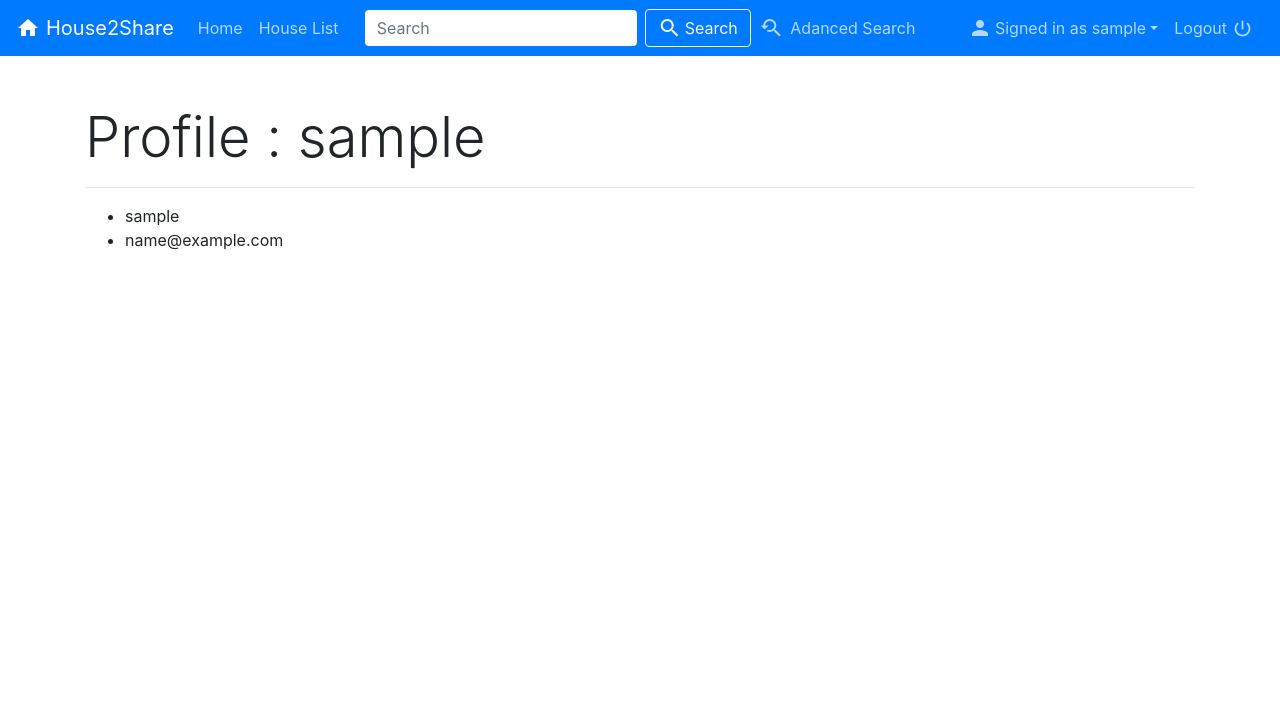
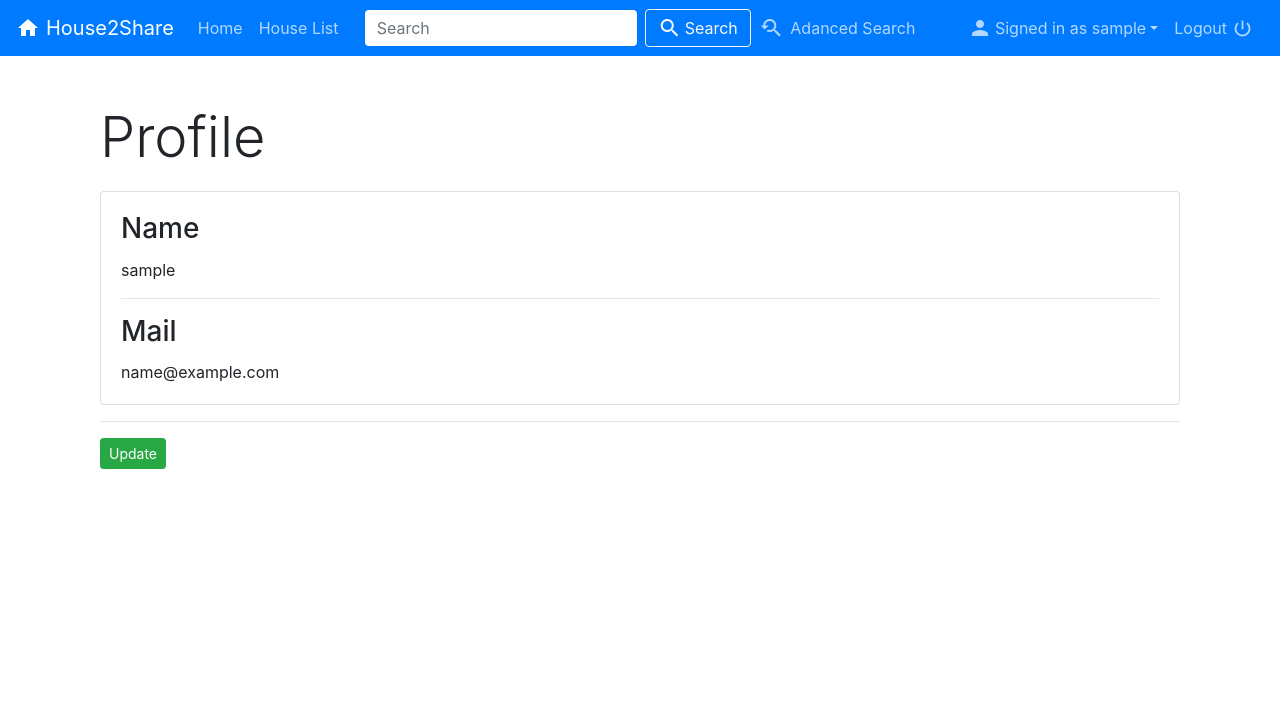
Before and after one commit to HE-Arc/Home2Share, a Django app: a page that uses Home2ShareProject/main/templates/registration/user_detail.html in a window 1280 px wide. Shown: the top 709 px of the page. Run offline with Django 3.2, Linux system fonts and the light colour scheme; a user stored in the database is signed in; tables that the repository leaves empty hold one stand-in row (values such as "Sample post"); parts of the project's set-up code (start-up, migrations or seed data) failed here and were passed over; some libraries are stand-ins or nearby versions.

Commit message:
changed titles and added a bit of style in registration pages

```diff
--- a/Home2ShareProject/main/templates/registration/account_activation_invalid.html
+++ b/Home2ShareProject/main/templates/registration/account_activation_invalid.html
@@ -1,4 +1,6 @@
 {% extends "../main/base.html" %}
+
+{% block title %}Invalid activation{% endblock %}
 
 {% block content %}
 <p>activation invalid</p>
--- a/Home2ShareProject/main/templates/registration/login.html
+++ b/Home2ShareProject/main/templates/registration/login.html
@@ -1,5 +1,7 @@
 {% extends "../main/base.html" %}
 {% load bootstrap4 %}
+
+{% block title %}Login{% endblock %}
 
 {% block content %}
 
--- a/Home2ShareProject/main/templates/registration/password_reset_complete.html
+++ b/Home2ShareProject/main/templates/registration/password_reset_complete.html
@@ -1,10 +1,14 @@
 {% extends "../main/base.html" %}
+
+{% block title %}Password changed{% endblock %}
+
 {% block content %}
 <div class="row">
   <div class="col-md-12">
     <h1 class="display-4">Account modified</h1>
     <hr/>
     <h1>The password has been changed!</h1>
+    <hr>
     <p><a href="{% url 'login' %}">log in again?</a></p>
   </div>
 </div>
--- a/Home2ShareProject/main/templates/registration/password_reset_confirm.html
+++ b/Home2ShareProject/main/templates/registration/password_reset_confirm.html
@@ -1,4 +1,6 @@
 {% extends "../main/base.html" %}
+
+{% block title %}Password reset{% endblock %}
 
 {% block content %}
 
--- a/Home2ShareProject/main/templates/registration/password_reset_done.html
+++ b/Home2ShareProject/main/templates/registration/password_reset_done.html
@@ -1,4 +1,7 @@
 {% extends "../main/base.html" %}
+
+{% block title %}Password Change{% endblock %}
+
 {% block content %}
 
 <div class="row">
--- a/Home2ShareProject/main/templates/registration/user_detail.html
+++ b/Home2ShareProject/main/templates/registration/user_detail.html
@@ -1,19 +1,29 @@
 {% extends '../main/base.html' %}
 {% load staticfiles %}
+{% load bootstrap4 %}
+
+{% block title %}Profile{% endblock %}
 
 {% block content %}
+<div class="container">
+  <div class="row">
+    <div class="col-sm-12">
+      <h1 class="display-4">Profile</h1>
+      <div class="card">
+        <div class="card-body">
+          <h3 class="card-title">Name</h3>
+          <p class="card-text">{{ user.username }}</p>
+          <hr>
+          <h3 class="card-title">Mail</h3>
+          <p class="card-text">{{ user.email }}</p>
+        </div>
+      </div>
 
-<div class="row">
-  <div class="col-md-12">
-    <h1 class="display-4">Profile : {{ user.username }}</h1>
-    <hr/>
-    <ul>
-      <li>{{ user.username }}</li>
-      <li>{{ user.email }}</li>
-    </ul>
-    {% if house.user.username == request.user.username %}
-    <a href="{% url 'user-update' user.username %}" class="btn btn-success btn-sm">Update</a>
-    {% endif %}
+    </div>
   </div>
+  <hr>
+  {% if user.username == request.user.username %}
+  <a href="{% url 'user-update' user.username %}" class="btn btn-success btn-sm">Update</a>
+  {% endif %}
 </div>
 {% endblock %}
```
Also changed, not shown: Home2ShareProject/main/templates/registration/password_reset_form.html (+7 -1 lines), Home2ShareProject/main/templates/registration/user_form.html (+9 -0 lines).
